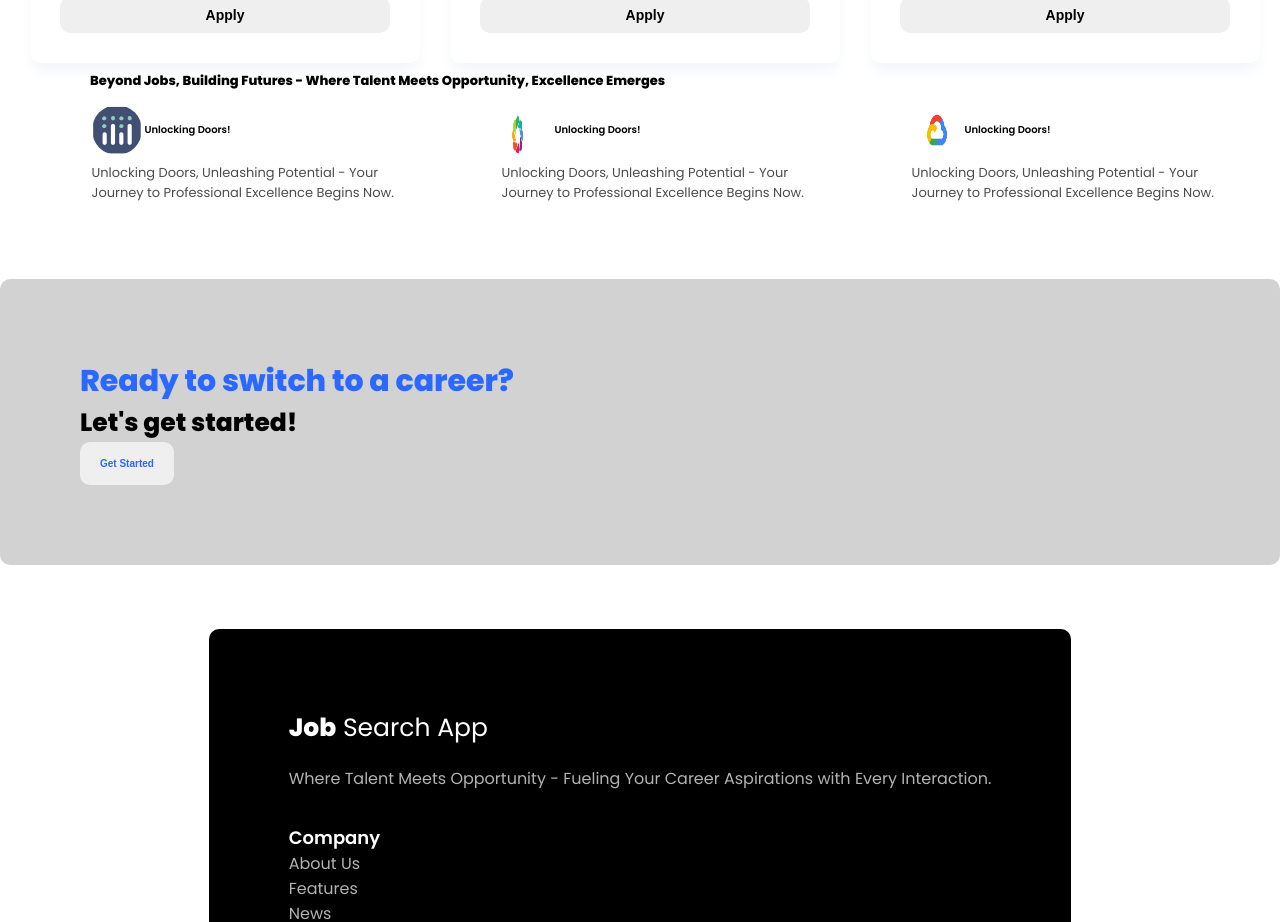
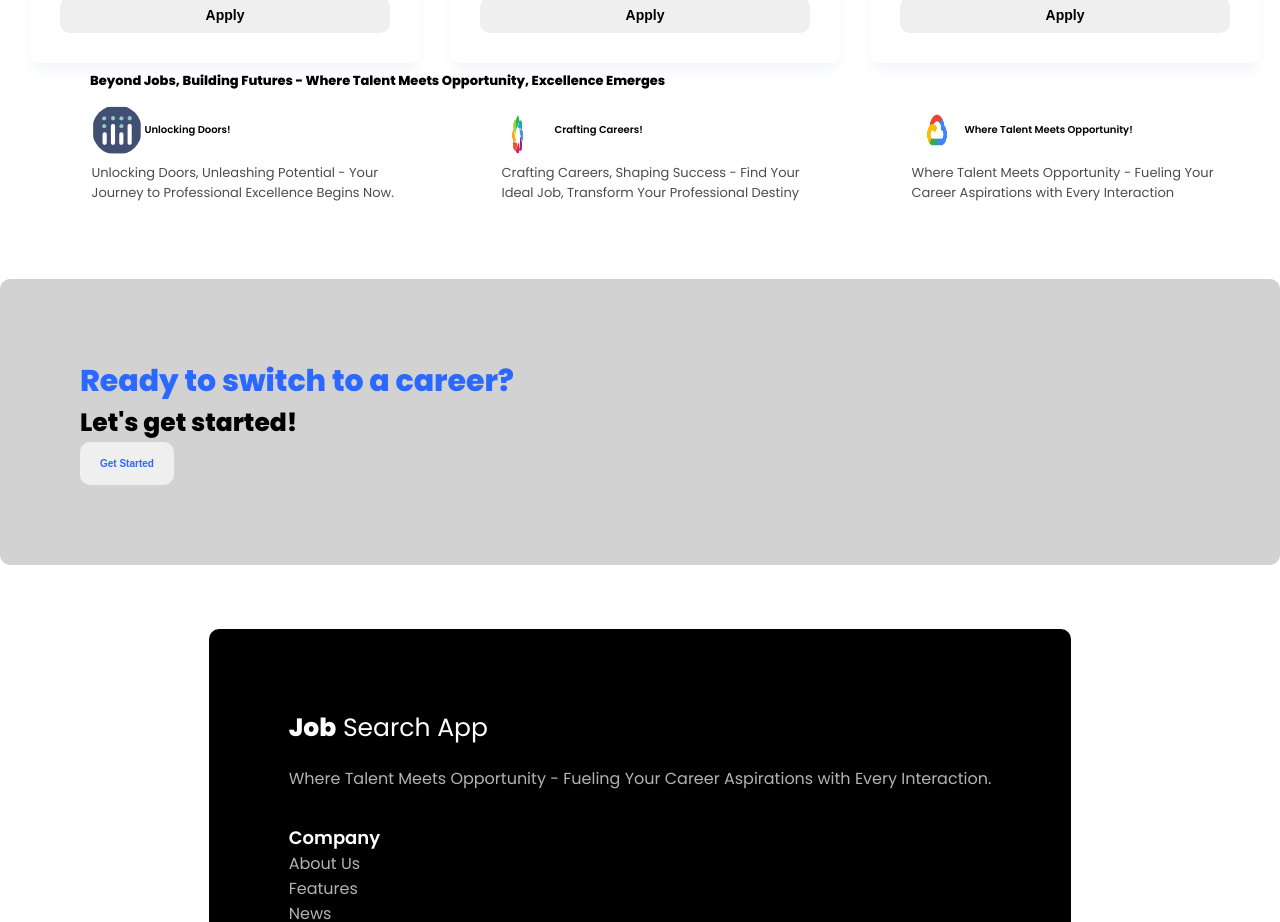
Before and after one commit to MachineKe/jobSearchApp, a React (Create React App) app: page / in a window 1280 px wide. Shown: the part 1680-2602 px from the top of the page. Built offline with nearby package versions, Linux system fonts and the light colour scheme.

Commit message:
job search app

```diff
--- a/src/Components/ValueDiv/Value.js
+++ b/src/Components/ValueDiv/Value.js
@@ -30,11 +30,11 @@ const Value = () => {
             <div className="innermostimgDiv">
               <img src={companyLogo1} alt="" className="mycompanyLogo" />
             </div>
-            <span className="logoText">Unlocking Doors!</span>
+            <span className="logoText">Crafting Careers!</span>
           </div>
           <p className="morelogoText">
-            Unlocking Doors, Unleashing Potential - Your Journey to Professional
-            Excellence Begins Now.
+            Crafting Careers, Shaping Success - Find Your Ideal Job, Transform
+            Your Professional Destiny
           </p>
         </div>
       </div>
@@ -44,11 +44,11 @@ const Value = () => {
             <div className="innermostimgDiv">
               <img src={companyLogo2} alt="" className="mycompanyLogo" />
             </div>
-            <span className="logoText">Unlocking Doors!</span>
+            <span className="logoText">Where Talent Meets Opportunity!</span>
           </div>
           <p className="morelogoText">
-            Unlocking Doors, Unleashing Potential - Your Journey to Professional
-            Excellence Begins Now.
+            Where Talent Meets Opportunity - Fueling Your Career Aspirations
+            with Every Interaction
           </p>
         </div>
       </div>
```
